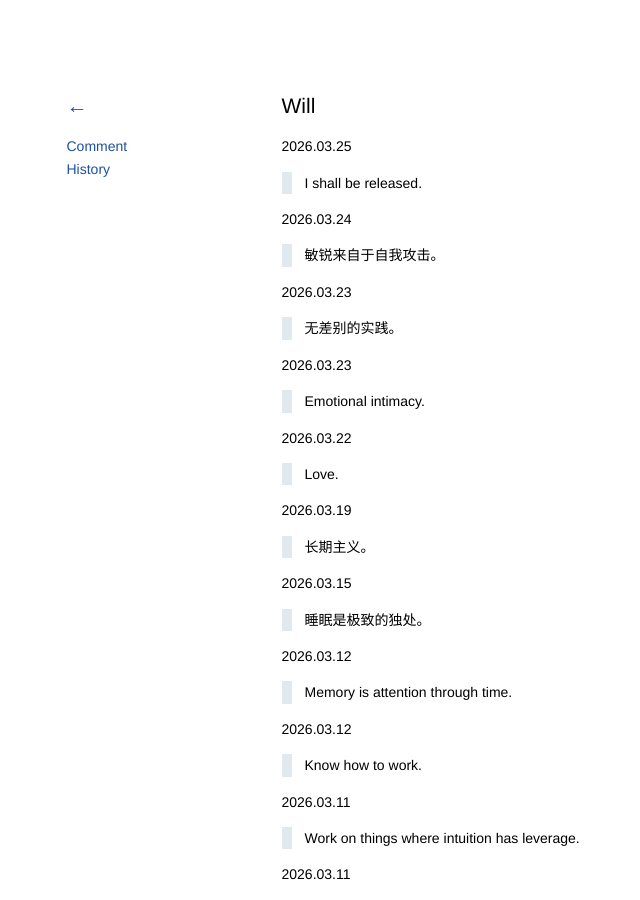
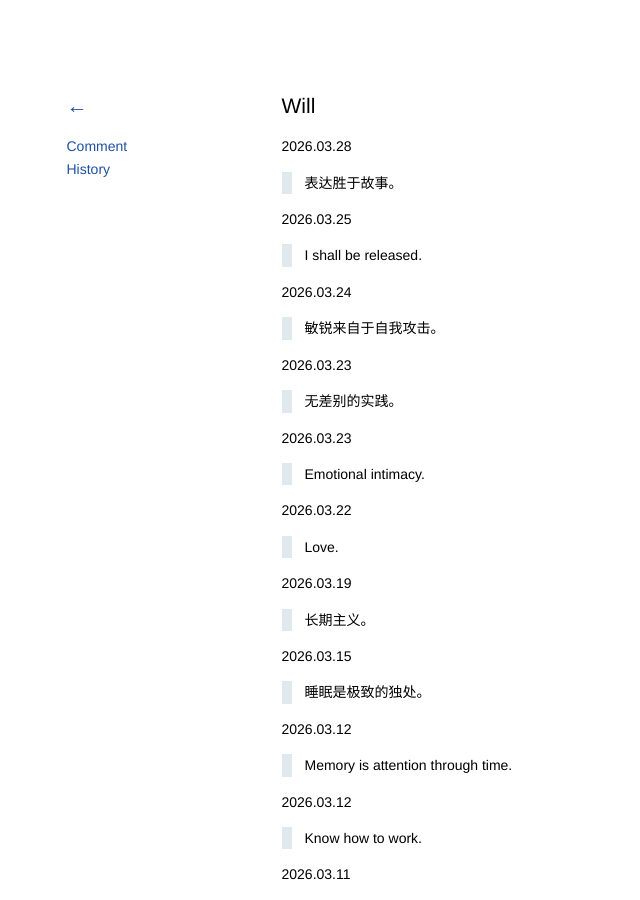
Before and after one commit to kidlj/awei, a Jekyll site: the page built from _wiki/will.md, in a window 1280 px wide and 900 px high. Shown: the whole window, without its empty margins (66-706 px from the left). Built offline with Jekyll 4.4.1, drawn with Linux system fonts in a browser that asks for light colours.

Commit message:
update will

```diff
--- a/_wiki/will.md
+++ b/_wiki/will.md
@@ -1,6 +1,10 @@
 ---
 title: Will
 ---
+
+2026.03.28
+
+> 表达胜于故事。
 
 2026.03.25
 
```
